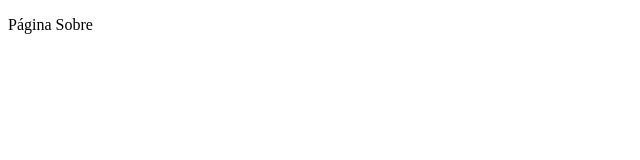
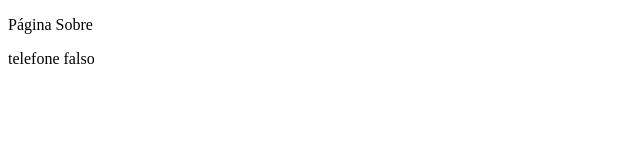
Before and after one commit to LEOOFELIPE/github-master, a plain HTML site: page sobre.html in a window 1280 px wide. Shown: the full height of the page, 0-640 px from the left. Drawn offline with Linux system fonts and the light colour scheme.

Commit message:
finalização da pagina closes #3

```diff
--- a/sobre.html
+++ b/sobre.html
@@ -7,5 +7,6 @@
 </head>
 <body>
     <p>Página Sobre</p>
+    <p>telefone falso</p>
 </body>
 </html>
```
